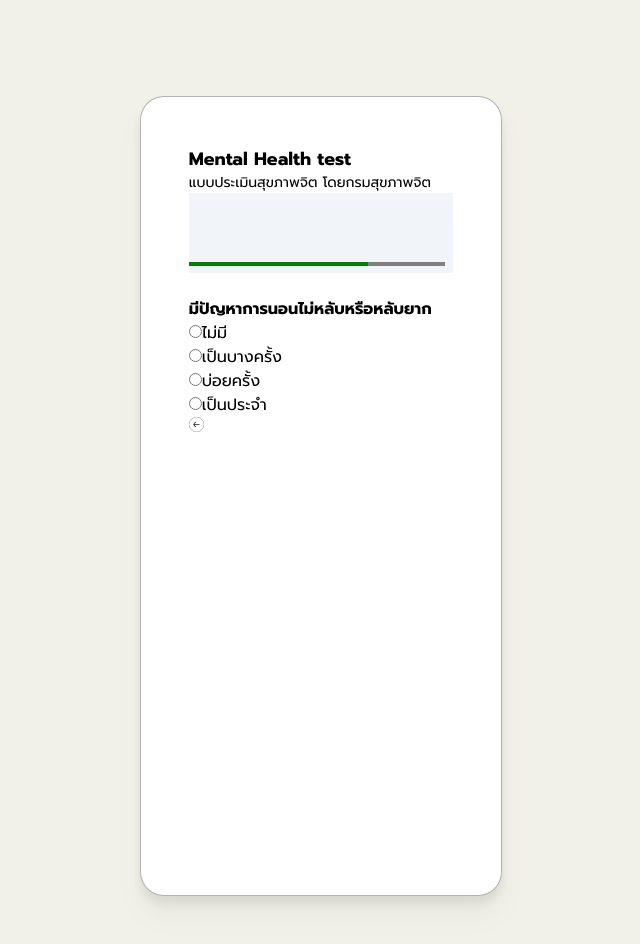
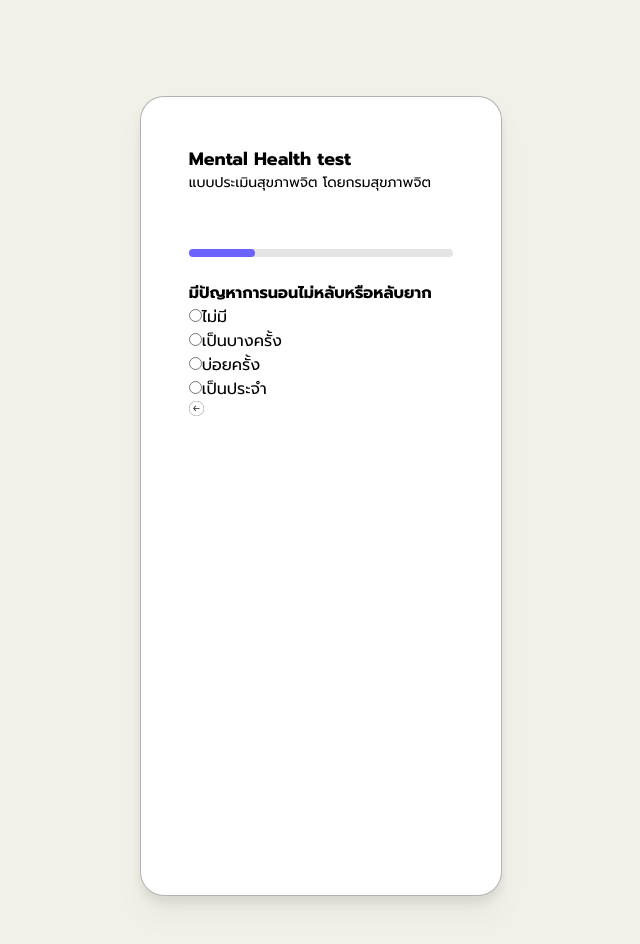
Before and after one commit to Pop-sloth/popsloth, a Next.js app in the folder popsloth-user/: page /Questions/form in a window 1280 px wide. Shown: the top 944 px of the page, without its empty margins (319-959 px from the left). Built offline with nearby package versions, Linux system fonts and the light colour scheme.

Commit message:
modify progress bar

```diff
--- a/popsloth-user/src/pages/Questions/form.tsx
+++ b/popsloth-user/src/pages/Questions/form.tsx
@@ -8,9 +8,16 @@ export default function Question(){
             <div className="w-4/12 h-screen p-12 bg-white drop-shadow-xl border-[0.72px] border-black border-opacity-30 rounded-3xl text-left items-stretch  justify-start">
             <p className="text-lg text-black font-semibold">Mental Health test</p>
             <p className="text-sm text-black font-normal">แบบประเมินสุขภาพจิต โดยกรมสุขภาพจิต</p>
-            <div className='pt-14 bg-slate-100'>
+            <label htmlFor=""></label>
+            {/* <div className='pt-14 bg-slate-100'>
                 <progress className='w-64 h-1 bg-red-600' value={70} max={100}></progress>
+            </div> */}
+            <div className='pt-14'>
+                <div className="w-full bg-[#E4E4E4] rounded h-2">
+                    <div className="bg-[#6C63FF] h-2 rounded w-1/4"></div>
+                </div>
             </div>
+
             <p className="text-base text-black font-semibold pt-6">มีปัญหาการนอนไม่หลับหรือหลับยาก</p>
             <div>
                 <form /*onSubmit={onSubmit}*/>
```
